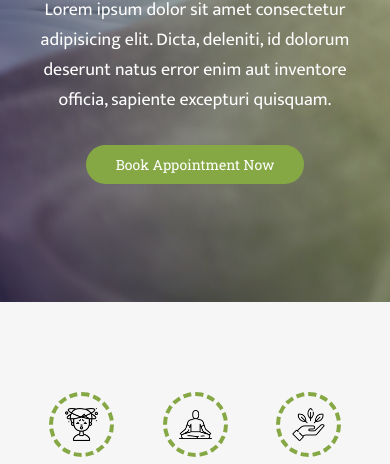
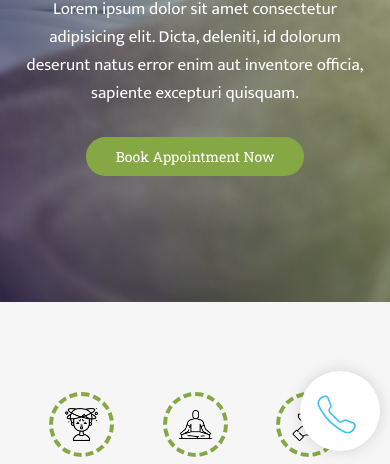
Before and after one commit to MdFarzan/Cupping-Care, a plain HTML site: page index.html in a window 390 px wide. Shown: the part 378-842 px from the top of the page. Drawn offline with Linux system fonts and the light colour scheme.

Commit message:
call now button added in bottom on small screen

```diff
--- a/css/style.css
+++ b/css/style.css
@@ -633,7 +633,20 @@ footer .col-4{
     display:none;
 }
 
-
+#call-us-btn{
+    position:fixed;
+    right:10px;
+    bottom:15px;
+    z-index:3;
+    display:inline-block;
+    width:80px;
+    height:80px;
+    display:none;
+    background-color:#fff;
+    padding:15px;
+    border-radius:50%;
+    box-shadow:0px 0px 15px rgba(0,0,0,0.15);
+}
 
 /* adding responsiveness */
 
@@ -803,6 +816,10 @@ footer .col-4{
 }
 
 @media (max-width:767px){
+
+    #call-us-btn{
+        display:block;
+    }
 
     .menu-icon {
         width: 50px;
@@ -1011,6 +1028,10 @@ footer .col-4{
 
 @media (max-width:480px){
 
+    body {
+            font-size: 17px;
+        }
+
     .hr-icon-info .icon-info {
         font-size: 17px;
     }
--- a/index.html
+++ b/index.html
@@ -509,6 +509,7 @@
         Made with ❤️ | <a href="https://github.com/MdFarzan" title="Explore my profile">Md. Farzan</a>
     </div>
 </footer>
+<a id="call-us-btn" href="tel:9999999999" title="Call Now"><img src="call-us.gif"></a>
 <script src="js/script.js"></script>
 </body>
 </html>
```
Also changed, not shown: call-us.gif (added).
